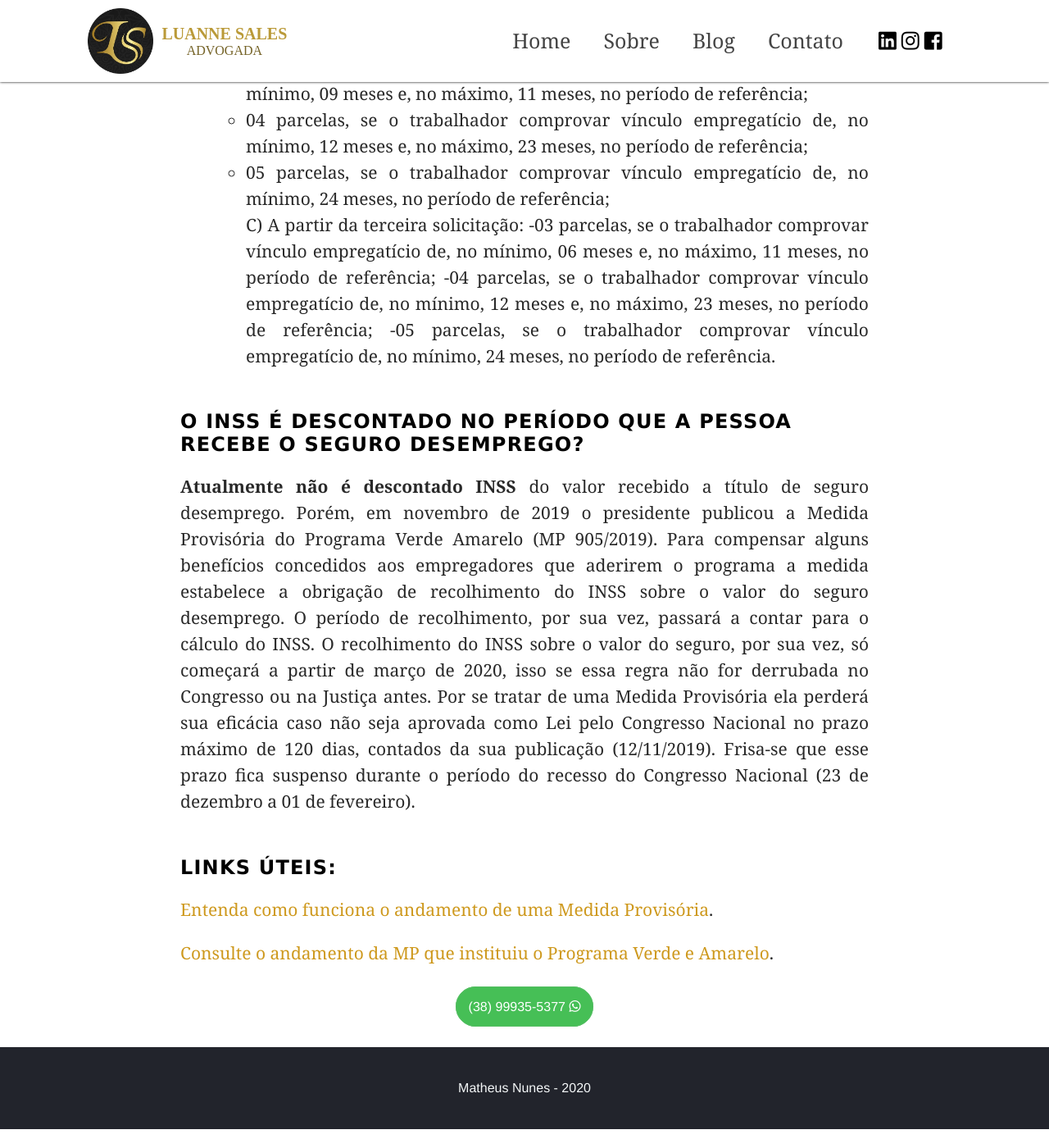
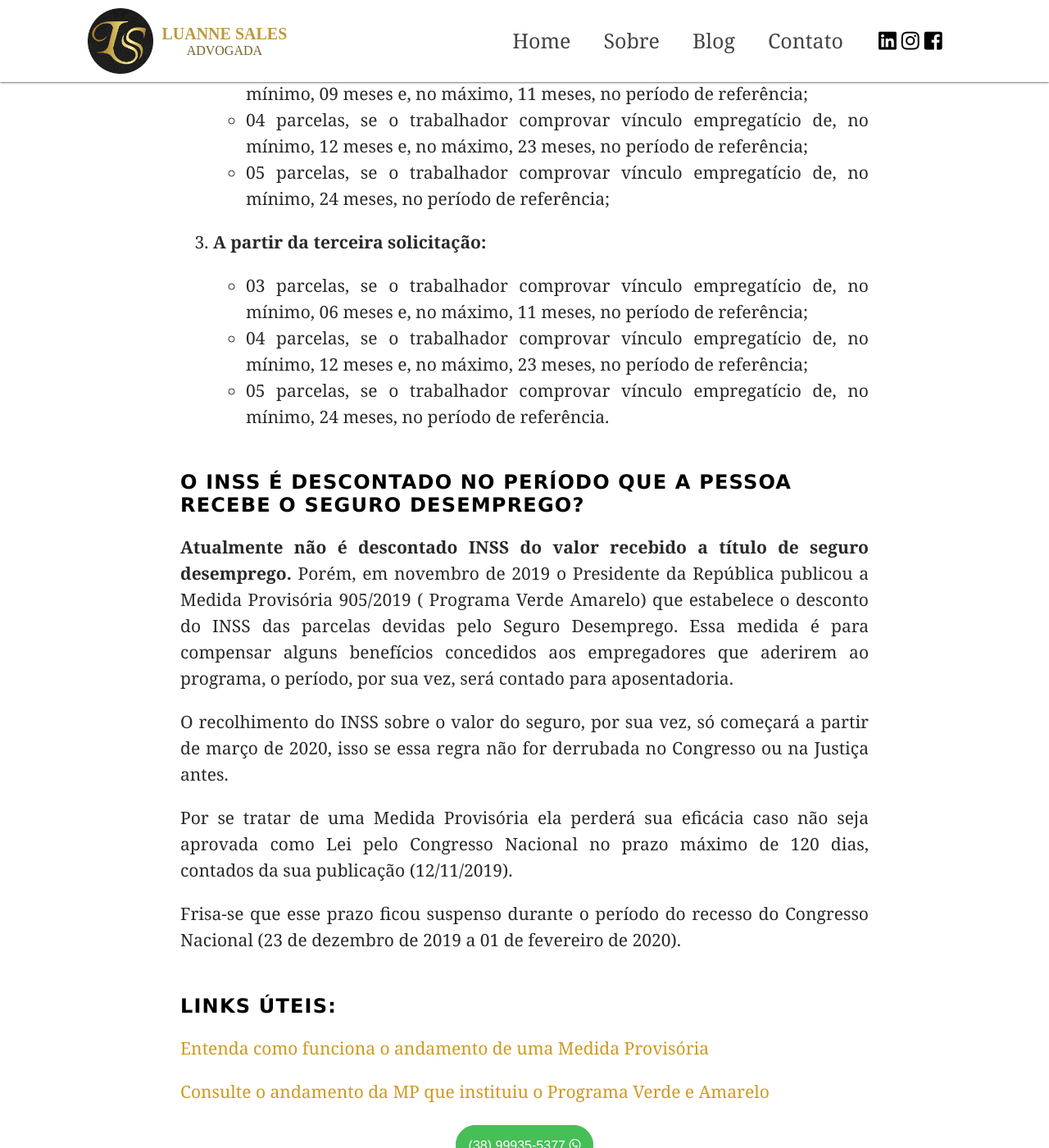
Before and after one commit to luanne-sales/luanne-sales.github.io, a Jekyll site: the page built from _posts/2020-02-16-seguro-desemprego.md, in a window 1280 px wide and 1400 px high, scrolled down 4122 px. Shown: the whole window at 82% size. Built offline with Jekyll 4.4.1, drawn with Linux system fonts in a browser that asks for light colours; nearby versions of some CDN libraries; some web fonts are replaced; before the commit the page ends 5499 px from its top, so only the background shows below that.

Commit message:
alterei post do seguro desemprego

```diff
--- a/_posts/2020-02-16-seguro-desemprego.md
+++ b/_posts/2020-02-16-seguro-desemprego.md
@@ -26,7 +26,7 @@ Pessoas resgatadas de  regime de trabalho forçado ou de escravidão e todos **o
 2. **Segunda solicitação:**
     - No **mínimo** 09 meses nos últimos 12  meses imediatamente anteriores à data de dispensa
 
-3. Demais solicitações
+3. **Demais solicitações**
     - No **mínimo** 06 meses imediatamente anteriores à data de dispensa
 
 **Em todos os três casos citados** acima o requerente não poderá estar recebendo qualquer benefício previdenciário de prestação continuada, salvo o auxílio-acidente, o auxílio suplementar (seguro de acidentes do trabalho) ou o abono de permanência em serviço previsto na lei 5.890/1973.
@@ -71,21 +71,27 @@ O número de benefícios variará, conforme as regras abaixo, de 03 a 05 meses:
     - 04 parcelas, se o trabalhador comprovar vínculo empregatício de, no mínimo, 12  meses e, no máximo, 23 (vinte e três) meses, no período de referência
     - 05 parcelas, se o trabalhador comprovar vínculo empregatício de, no mínimo, 24 meses, no período de referência;
 2. **Segunda solicitação:**
-    - 03 parcelas, se o trabalhador comprovar vínculo empregatício de, no mínimo, 09 meses e, no máximo, 11 meses, no período de referência;
+   - 03 parcelas, se o trabalhador comprovar vínculo empregatício de, no mínimo, 09 meses e, no máximo, 11 meses, no período de referência;
     - 04  parcelas, se o trabalhador comprovar vínculo empregatício de, no mínimo, 12 meses e, no máximo, 23 meses, no período de referência;
     - 05 parcelas, se o trabalhador comprovar vínculo empregatício de, no mínimo, 24 meses, no período de referência;
-C) A partir da terceira solicitação:
--03 parcelas, se o trabalhador comprovar vínculo empregatício de, no mínimo, 06 meses e, no máximo, 11 meses, no período de referência;
--04 parcelas, se o trabalhador comprovar vínculo empregatício de, no mínimo, 12 meses e, no máximo, 23 meses, no período de referência;
--05 parcelas, se o trabalhador comprovar vínculo empregatício de, no mínimo, 24 meses, no período de referência.
+3. **A partir da terceira solicitação:**
+
+   - 03 parcelas, se o trabalhador comprovar vínculo empregatício de, no mínimo, 06 meses e, no máximo, 11 meses, no período de referência;
+   - 04 parcelas, se o trabalhador comprovar vínculo empregatício de, no mínimo, 12 meses e, no máximo, 23 meses, no período de referência;
+   - 05 parcelas, se o trabalhador comprovar vínculo empregatício de, no mínimo, 24 meses, no período de referência.
 
 ## O INSS É DESCONTADO NO PERÍODO QUE A PESSOA RECEBE O SEGURO DESEMPREGO?
 
-**Atualmente não é descontado INSS** do valor recebido a título de seguro desemprego.
-Porém, em novembro de 2019 o presidente publicou a Medida Provisória do Programa Verde Amarelo (MP 905/2019). Para compensar alguns benefícios concedidos aos empregadores que aderirem o programa a medida estabelece a obrigação de recolhimento do INSS sobre o valor do seguro desemprego. O período de recolhimento, por sua vez, passará a contar para o cálculo do INSS.
+**Atualmente não é descontado INSS do valor recebido a título de seguro desemprego.**
+Porém, em novembro de 2019 o Presidente da República publicou a Medida Provisória 905/2019 ( Programa Verde Amarelo) que estabelece o desconto do INSS das parcelas devidas pelo Seguro Desemprego.  Essa medida é para compensar alguns benefícios concedidos aos empregadores que aderirem ao programa, o período, por sua vez, será contado para aposentadoria.
+
 O recolhimento do INSS sobre o valor do seguro, por sua vez, só começará a partir de março de 2020, isso se essa regra não for derrubada no Congresso ou na Justiça antes.
-Por se tratar de uma Medida Provisória ela  perderá sua eficácia caso não seja aprovada como Lei pelo Congresso Nacional no prazo máximo de 120 dias, contados da sua publicação (12/11/2019). Frisa-se que esse prazo fica suspenso durante o período do recesso do Congresso Nacional (23 de dezembro a 01 de fevereiro).
+
+Por se tratar de uma Medida Provisória ela  perderá sua eficácia caso não seja aprovada como Lei pelo Congresso Nacional no prazo máximo de 120 dias, contados da sua publicação (12/11/2019).
+
+Frisa-se que esse prazo ficou suspenso durante o período do recesso do Congresso Nacional (23 de dezembro de 2019 a 01 de fevereiro de 2020).
+
 ## LINKS ÚTEIS:
-[Entenda como funciona o andamento de uma Medida Provisória](https://www2.camara.leg.br/comunicacao/assessoria-de-imprensa/medida-provisoria).
+[Entenda como funciona o andamento de uma Medida Provisória](https://www2.camara.leg.br/comunicacao/assessoria-de-imprensa/medida-provisoria)
 
-[Consulte o andamento da MP que instituiu o Programa Verde e Amarelo](https://www.congressonacional.leg.br/materias/medidas-provisorias/-/mpv/139757).
+[Consulte o andamento da MP que instituiu o Programa Verde e Amarelo](https://www.congressonacional.leg.br/materias/medidas-provisorias/-/mpv/139757)
```
Also changed, not shown: _posts/2020-02-19-taxa-de-conveniencia.md (added, +18 -0 lines).
